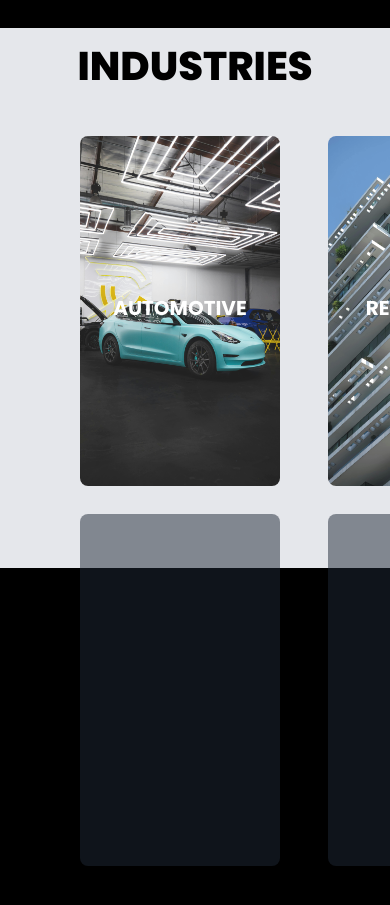
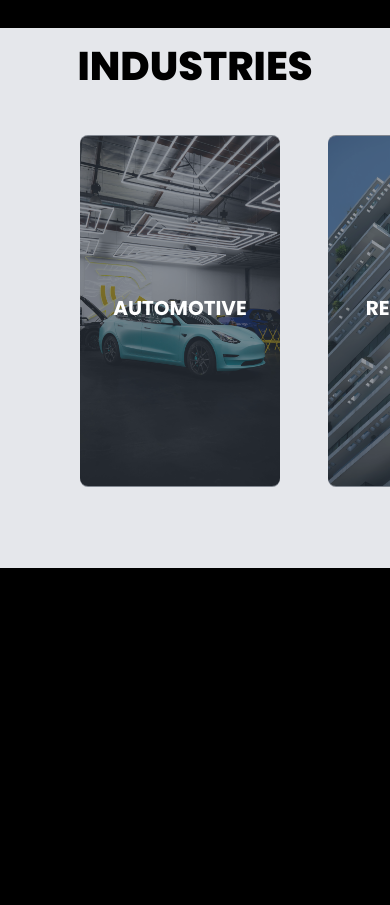
Before and after one commit to Aryankax/Toplogic_Website, a Next.js app: page / in a window 390 px wide. Shown: the part 2840-3745 px from the top of the page. Built offline with nearby package versions, Linux system fonts and the light colour scheme.

Commit message:
fixed image overlay positioning issue

```diff
--- a/components/industryDiv.js
+++ b/components/industryDiv.js
@@ -14,7 +14,7 @@ const IndustryDiv = ({imageSrc, Name, Description}) => {
                 className="w-[200px] h-[350px] rounded-lg opacity-90 z-0"
                 />
                 <h1 className="relative uppercase font-Poppins text-xl font-bold text-white z-10 -top-48 text-center">{Name}</h1>
-                <div className="bg-gray-800 w-[200px] h-[352px] opacity-50 relative md:-top-[379px] rounded-lg hover:opacity-20 transition-all duration-500">
+                <div className="bg-gray-800 w-[200px] h-[352px] opacity-50 relative md:-top-[379px] rounded-lg hover:opacity-20 transition-all duration-500 -top-[379px]">
                 </div>
             </div>
         </>
```
